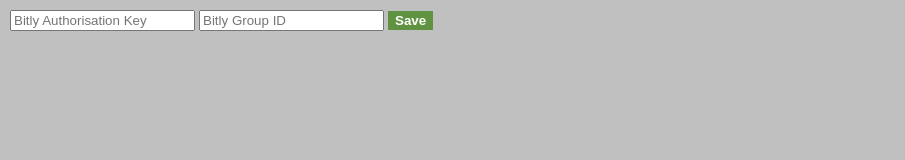
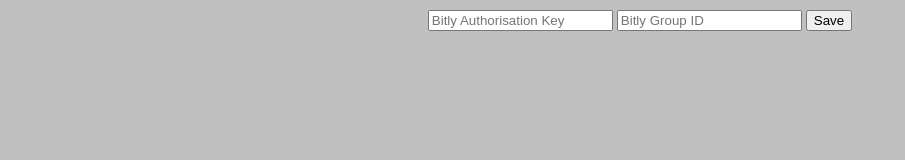
Before and after one commit to zootedb0t/url_shortner_addon, a browser extension: page option/options.html in a window 1280 px wide. Shown: the whole page, without its empty margins (0-905 px from the left). Drawn offline with Linux system fonts and the light colour scheme; files that its build step writes are made by us from their sources.

Commit message:
closes #1

```diff
--- /dev/null
+++ b/option/option.css
@@ -0,0 +1,7 @@
+body {
+  margin: 0;
+  padding: 10px;
+  box-sizing: border-box;
+  background-color: silver;
+  text-align: center;
+}
--- a/option/options.html
+++ b/option/options.html
@@ -4,7 +4,7 @@
     <title></title>
     <meta charset="UTF-8" />
     <meta name="viewport" content="width=device-width, initial-scale=1" />
-    <link href="style.css" rel="stylesheet" />
+    <link href="option.css" rel="stylesheet" />
   </head>
   <body>
     <form>
```
